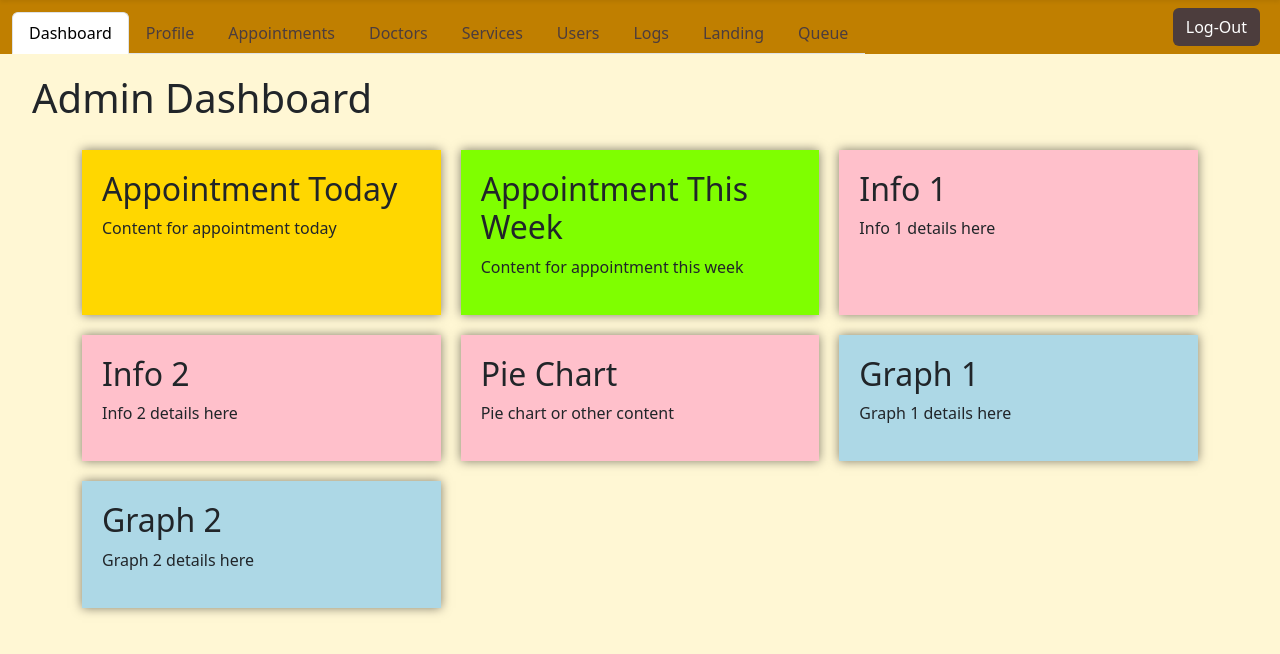
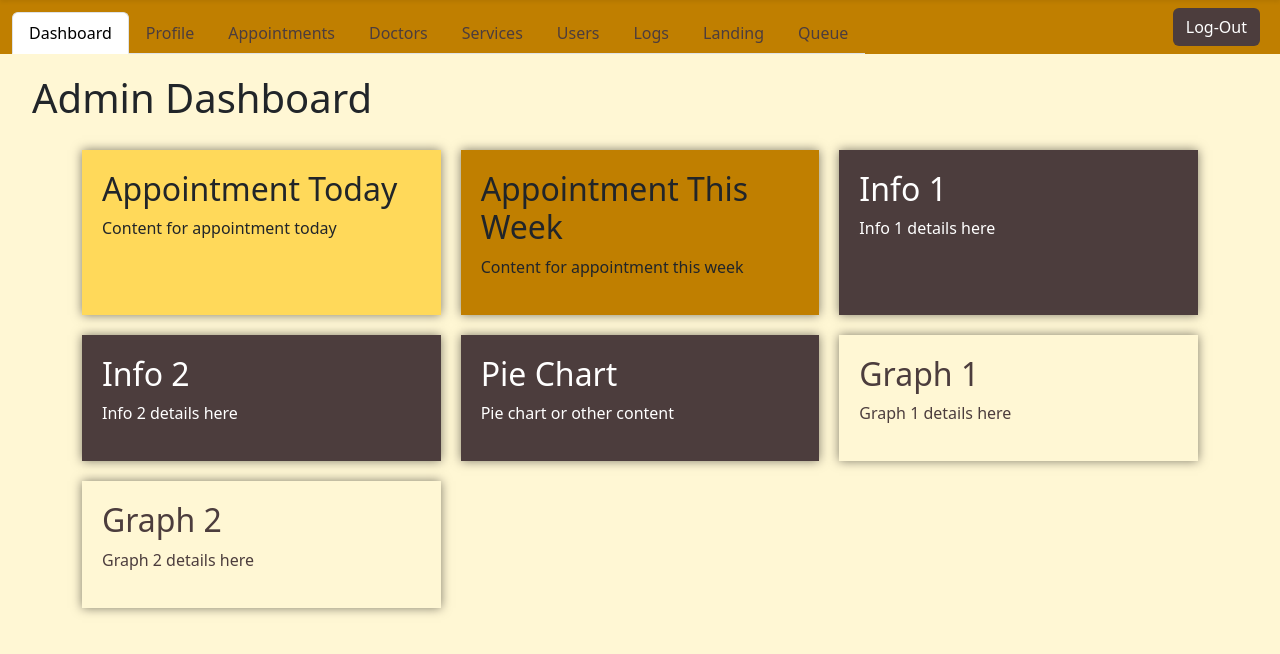
Before and after one commit to jolorambongga/SDAICv.0.13.06.23, a PHP site: page /admin/admin_dashboard.php in a window 1280 px wide. Shown: the part 56-710 px from the top of the page. Run offline with PHP 8.4, Linux system fonts and the light colour scheme; data that the repository does not hold is empty.

Commit message:
Add files via upload

```diff
--- a/admin/admin_dashboard.php
+++ b/admin/admin_dashboard.php
@@ -6,6 +6,7 @@ include_once('header.php');
 
 <style>
   /* Add this CSS to your existing stylesheet or a new stylesheet */
+/* Add this CSS to your existing stylesheet or a new stylesheet */
 .dashboard-grid {
   display: grid;
   grid-template-columns: repeat(auto-fit, minmax(300px, 1fr));
@@ -14,19 +15,20 @@ include_once('header.php');
 }
 
 .big-box {
-  background-color: #ffd700; /* Yellow */
+  background-color: #ffd95a; /* Light yellow */
   padding: 20px;
   box-shadow: 0px 0px 10px rgba(0, 0, 0, 0.5);
 }
 
 .green-box {
-  background-color: #7fff00; /* Green */
+  background-color: #c07f00; /* Dark yellow */
 }
 
 .box {
-  background-color: #ffc0cb; /* Pink */
+  background-color: #4c3d3d; /* Dark brown */
   padding: 20px;
   box-shadow: 0px 0px 10px rgba(0, 0, 0, 0.5);
+  color: #fff; /* Text color for contrast */
 }
 
 .pink-box {
@@ -34,8 +36,10 @@ include_once('header.php');
 }
 
 .lightblue-box {
-  background-color: #add8e6; /* Light Blue */
+  background-color: #fff7d4; /* Light brown */
+  color: #4c3d3d; /* Dark brown text */
 }
+
 
 </style>
 
--- a/client/login.php
+++ b/client/login.php
@@ -34,14 +34,15 @@ checkLoggedIn();
                 </div>
               </div>
             </form>
+            <pre></pre>
+            <pre></pre>
+            <p class="text-center">Don't have an account? <a href="register.php">Sign up</a></p>
           </div>
         </div>
       </div>
     </div>
   </div>
 </div>
-
-
 
 <script>
   $(document).ready(function() {
--- a/client/register.php
+++ b/client/register.php
@@ -66,6 +66,11 @@ checkLoggedIn();
             </div>
             <button type="submit" class="btn btn-mydark float-end">Submit</button>
           </form>
+          <pre></pre>
+          <pre></pre>
+          <pre></pre>
+          <pre></pre>
+          <p class="text-center mt-3">Already have an account? <a href="login.php">Log in</a></p>
         </div>
       </div>
     </div>
```
